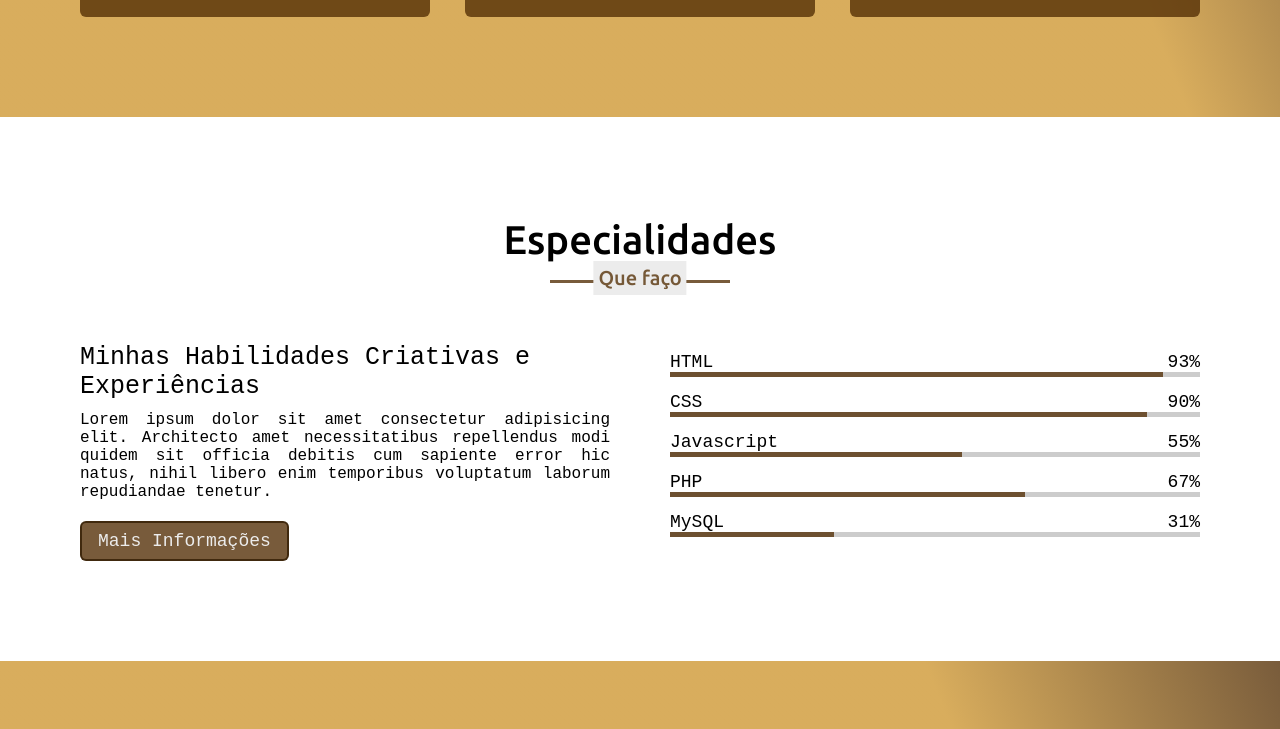
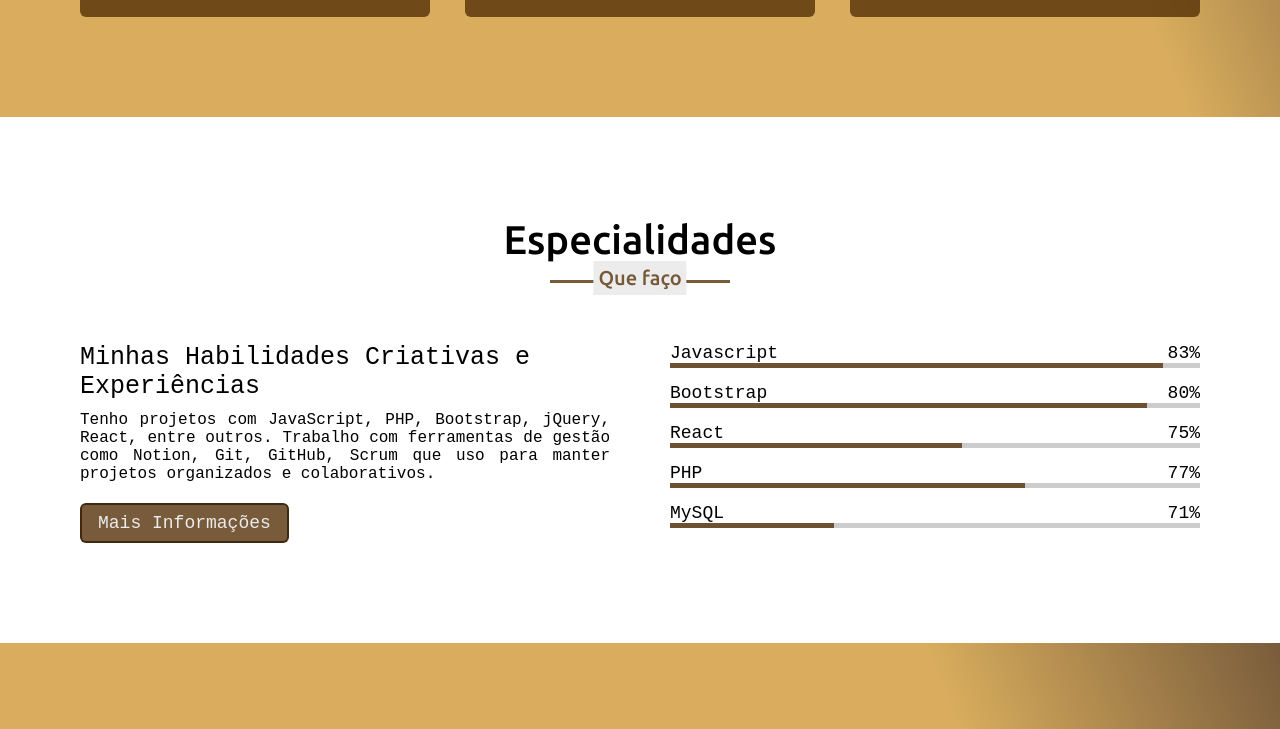
Before and after one commit to WTC13/Portfolio, a plain HTML site: page index.html in a window 1280 px wide. Shown: the part 2045-2774 px from the top of the page. Drawn offline with nearby package versions, Linux system fonts and the light colour scheme; a web font is replaced by a local one.

Commit message:
Update index.html

```diff
--- a/index.html
+++ b/index.html
@@ -51,7 +51,7 @@
                     </div>
                     <div class="column right">
                         <div class="text">Sou Wendell e sou <span class="typing-2"></span></div>
-                        <p>Sou programador com experiência em desenvolvimento web. Tenho projetos com JavaScript, PHP, Bootstrap, jQuery, React, entre outros. Trabalho com ferramentas de gestão como Notion, Git, GitHub, Scrum que uso para manter projetos organizados e colaborativos. Minha abordagem é voltada para a criação de soluções eficientes e visualmente atrativas, atendendo às necessidades dos clientes e otimizando processos de trabalho. Também ofereço serviços de TI, garantindo o funcionamento de sistemas e infraestrutura</p>
+                        <p>Sou programador Frontend com experiência em desenvolvimento web.  Minha abordagem é voltada para a criação de soluções eficientes e visualmente atrativas, atendendo às necessidades dos clientes e otimizando processos de trabalho. Também ofereço serviços de TI, garantindo o funcionamento de sistemas e infraestrutura</p>
                         <a href="#">Download CV</a>
                     </div>
                 </div>
@@ -95,42 +95,42 @@
                 <div class="skills-content">
                     <div class="column left">
                         <div class="text">Minhas Habilidades Criativas e Experiências</div>
-                        <p>Lorem ipsum dolor sit amet consectetur adipisicing elit. Architecto amet necessitatibus repellendus modi quidem sit officia debitis cum sapiente error hic natus, nihil libero enim temporibus voluptatum laborum repudiandae tenetur.</p>
+                        <p>Tenho projetos com JavaScript, PHP, Bootstrap, jQuery, React, entre outros. Trabalho com ferramentas de gestão como Notion, Git, GitHub, Scrum que uso para manter projetos organizados e colaborativos.</p>
                         <a href="#">Mais Informações</a>
                     </div>
                     <div class="column right">
                         <div class="bars">
                             <div class="info">
-                                <span>HTML</span>
-                                <span>93%</span>
+                                <span>Javascript</span>
+                                <span>83%</span>
                             </div>
                             <div class="line html"></div>
                         </div>
                         <div class="bars">
                             <div class="info">
-                                <span>CSS</span>
-                                <span>90%</span>
+                                <span>Bootstrap</span>
+                                <span>80%</span>
                             </div>
                             <div class="line css"></div>
                         </div>
                         <div class="bars">
                             <div class="info">
-                                <span>Javascript</span>
-                                <span>55%</span>
+                                <span>React</span>
+                                <span>75%</span>
                             </div>
                             <div class="line js"></div>
                         </div>
                         <div class="bars">
                             <div class="info">
                                 <span>PHP</span>
-                                <span>67%</span>
+                                <span>77%</span>
                             </div>
                             <div class="line php"></div>
                         </div>
                         <div class="bars">
                             <div class="info">
                                 <span>MySQL</span>
-                                <span>31%</span>
+                                <span>71%</span>
                             </div>
                             <div class="line mysql"></div>
                         </div>
```
